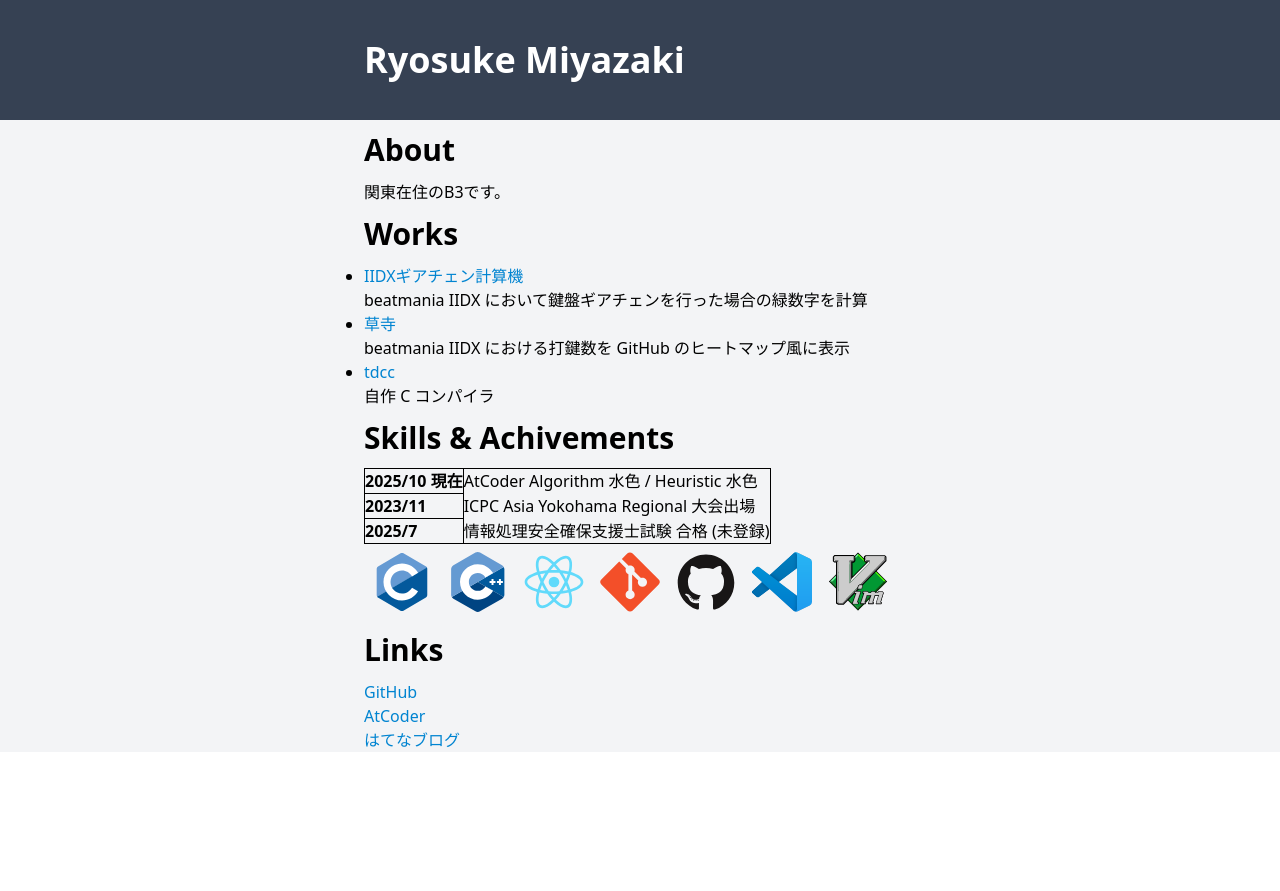
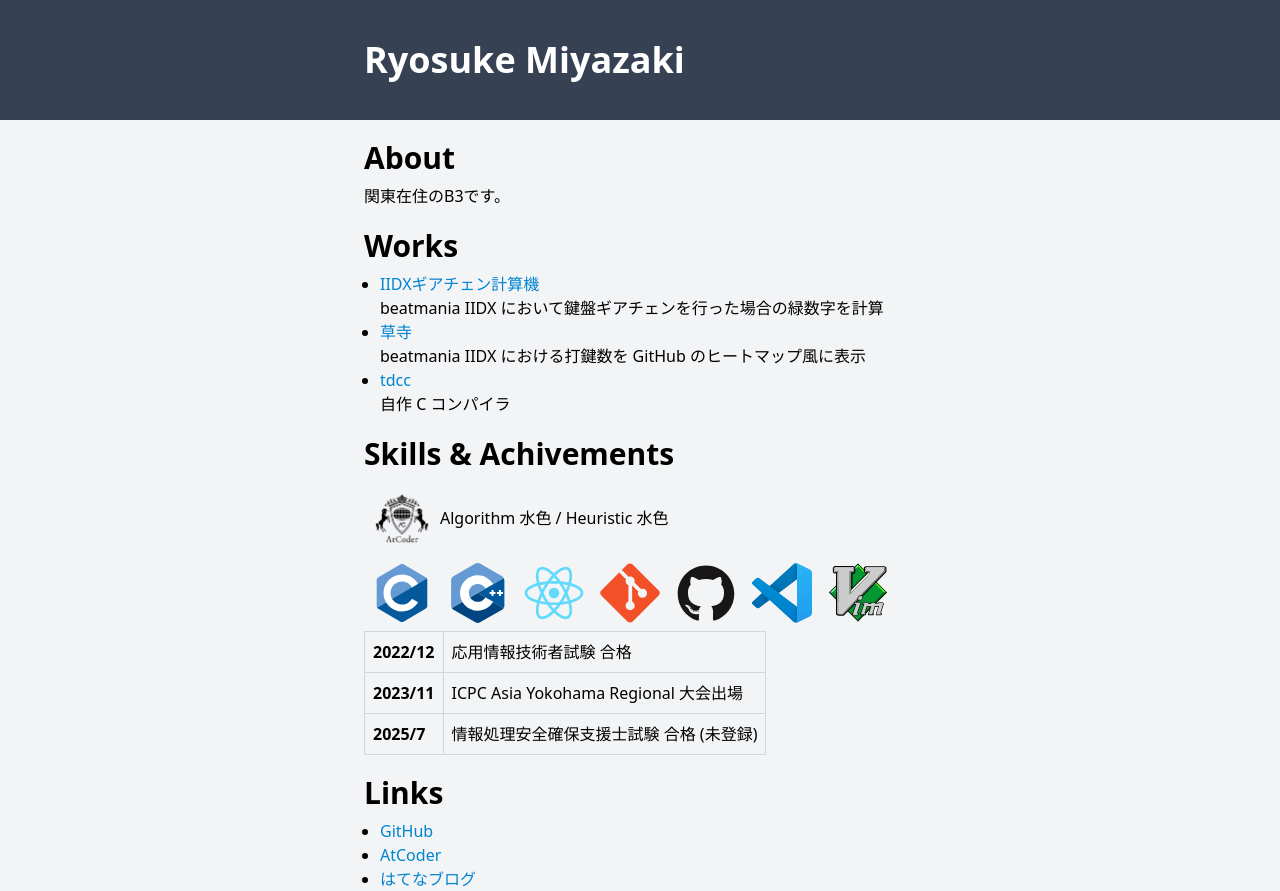
Before and after one commit to ma-tw/portfolio, a Gatsby site: page / in a window 1280 px wide. Before the commit the page ends 800 px from the top, so only its background shows below. Built offline with nearby package versions, Linux system fonts and the light colour scheme; Gatsby itself is replaced by a stand-in of ours.

Commit message:
add atcoder logo

```diff
--- a/gatsby-config.ts
+++ b/gatsby-config.ts
@@ -9,7 +9,7 @@ const config: GatsbyConfig = {
   // If you use VSCode you can also use the GraphQL plugin
   // Learn more at: https://gatsby.dev/graphql-typegen
   graphqlTypegen: true,
-  plugins: ["gatsby-plugin-postcss"]
+  plugins: ["gatsby-plugin-postcss", "gatsby-plugin-image", "gatsby-plugin-sharp"]
 };
 
 export default config;
--- a/package.json
+++ b/package.json
@@ -19,7 +19,10 @@
     "@tailwindcss/postcss": "^4.1.14",
     "autoprefixer": "^10.4.21",
     "gatsby": "^5.14.6",
+    "gatsby-plugin-image": "^3.15.0",
     "gatsby-plugin-postcss": "^6.15.0",
+    "gatsby-plugin-sharp": "^5.15.0",
+    "gatsby-source-filesystem": "^5.15.0",
     "postcss": "^8.5.6",
     "react": "^18.2.0",
     "react-dom": "^18.2.0",
--- a/src/pages/index.tsx
+++ b/src/pages/index.tsx
@@ -1,5 +1,6 @@
 import * as React from "react";
 import type { HeadFC, PageProps } from "gatsby";
+import { StaticImage } from "gatsby-plugin-image";
 
 const CIcon = () => <svg className="w-15 m-2" xmlns="http://www.w3.org/2000/svg" viewBox="0 0 128 128"><path fill="#659AD3" d="M115.4 30.7L67.1 2.9c-.8-.5-1.9-.7-3.1-.7-1.2 0-2.3.3-3.1.7l-48 27.9c-1.7 1-2.9 3.5-2.9 5.4v55.7c0 1.1.2 2.4 1 3.5l106.8-62c-.6-1.2-1.5-2.1-2.4-2.7z" /><path fill="#03599C" d="M10.7 95.3c.5.8 1.2 1.5 1.9 1.9l48.2 27.9c.8.5 1.9.7 3.1.7 1.2 0 2.3-.3 3.1-.7l48-27.9c1.7-1 2.9-3.5 2.9-5.4V36.1c0-.9-.1-1.9-.6-2.8l-106.6 62z" /><path fill="#fff" d="M85.3 76.1C81.1 83.5 73.1 88.5 64 88.5c-13.5 0-24.5-11-24.5-24.5s11-24.5 24.5-24.5c9.1 0 17.1 5 21.3 12.5l13-7.5c-6.8-11.9-19.6-20-34.3-20-21.8 0-39.5 17.7-39.5 39.5s17.7 39.5 39.5 39.5c14.6 0 27.4-8 34.2-19.8l-12.9-7.6z" /></svg>
 const CppIcon = () => <svg className="w-15 m-2" viewBox="0 0 128 128" xmlns="http://www.w3.org/2000/svg">
@@ -22,10 +23,10 @@ const IndexPage = () => {
         <h1 className="max-w-xl mx-auto text-4xl font-bold text-white py-10 px-3">Ryosuke Miyazaki</h1>
       </header>
       <main className="max-w-xl mx-auto px-3">
-        <h2 className="text-3xl font-bold my-3">About</h2>
+        <h2 className="text-3xl font-bold mt-5 mb-2">About</h2>
         <p>関東在住のB3です。</p>
-        <h2 className="text-3xl font-bold my-3">Works</h2>
-        <ul className="list-disc">
+        <h2 className="text-3xl font-bold mt-5 mb-2">Works</h2>
+        <ul className="list-disc ml-4">
           <li>
             <a href="https://iidx-green.vercel.app/" className="text-sky-600">IIDXギアチェン計算機</a>
             <p>beatmania IIDX において鍵盤ギアチェンを行った場合の緑数字を計算</p>
@@ -39,23 +40,13 @@ const IndexPage = () => {
             <p>自作 C コンパイラ</p>
           </li>
         </ul>
-        <h2 className="text-3xl font-bold my-3">Skills & Achivements</h2>
-        <table className="border border-collapse">
-          <tbody>
-            <tr>
-              <th className="border text-start">2025/10 現在</th>
-              <td>AtCoder Algorithm 水色 / Heuristic 水色</td>
-            </tr>
-            <tr>
-              <th className="border text-start">2023/11</th>
-              <td>ICPC Asia Yokohama Regional 大会出場</td>
-            </tr>
-            <tr>
-              <th className="border text-start">2025/7</th>
-              <td>情報処理安全確保支援士試験 合格 (未登録)</td>
-            </tr>
-          </tbody>
-        </table>
+        <h2 className="text-3xl font-bold mt-5 mb-2">Skills & Achivements</h2>
+
+        <div className="flex items-center">
+          <StaticImage src="../images/atcoder_logo_transparent.png" alt="atcoder logo" width={60} className="m-2" />
+          <p>Algorithm 水色 / Heuristic 水色</p>
+        </div>
+
         <div className="flex">
           <CIcon />
           <CppIcon />
@@ -66,8 +57,29 @@ const IndexPage = () => {
           <VimIcon />
         </div>
 
-        <h2 className="text-3xl font-bold my-3">Links</h2>
-        <ul>
+        <table className="border border-collapse">
+          <tbody>
+            {/* <tr>
+              <th className="border border-gray-300 text-start p-2">2025/10 現在</th>
+              <td className="border border-gray-300 p-2">AtCoder Algorithm 水色 / Heuristic 水色</td>
+            </tr> */}
+            <tr>
+              <th className="border border-gray-300 text-start p-2">2022/12</th>
+              <td className="border border-gray-300 p-2">応用情報技術者試験 合格</td>
+            </tr>
+            <tr>
+              <th className="border border-gray-300 text-start p-2">2023/11</th>
+              <td className="border border-gray-300 p-2">ICPC Asia Yokohama Regional 大会出場</td>
+            </tr>
+            <tr>
+              <th className="border border-gray-300 text-start p-2">2025/7</th>
+              <td className="border border-gray-300 p-2">情報処理安全確保支援士試験 合格 (未登録)</td>
+            </tr>
+          </tbody>
+        </table>
+
+        <h2 className="text-3xl font-bold mt-5 mb-2">Links</h2>
+        <ul className="list-disc ml-4">
           <li><a href="https://github.com/ma-tw/" className="text-sky-600">GitHub</a></li>
           <li><a href="https://atcoder.jp/users/ma_tw/" className="text-sky-600">AtCoder</a></li>
           <li><a href="https://ma-tw.hatenablog.com/" className="text-sky-600">はてなブログ</a></li>
```
Also changed, not shown: src/images/atcoder_logo_transparent.png (added), 1 other file.
